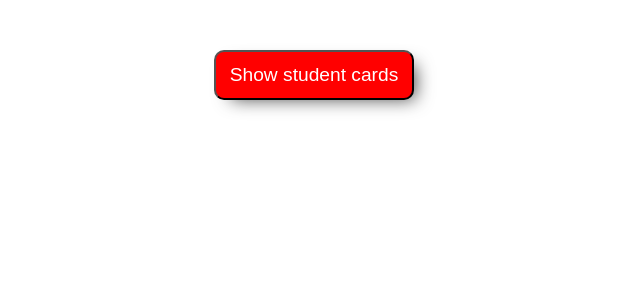
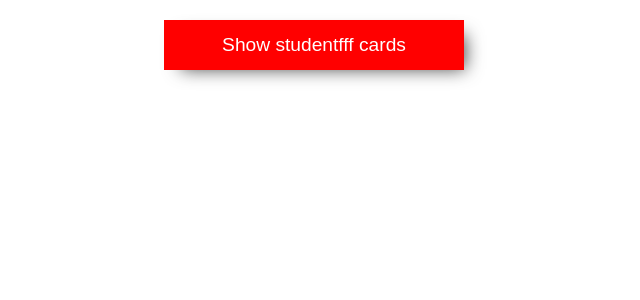
Before and after one commit to TomaszHanasz/studentcard, a React (Create React App) app: page / in a window 1280 px wide. Shown: the top 300 px of the page, without its empty margins (326-966 px from the left). Built offline with nearby package versions, Linux system fonts and the light colour scheme; the HTML template or start-up script is replaced by a standard one.

Commit message:
dropdown menu updated

```diff
--- a/src/components/studentCard/StudentCard.jsx
+++ b/src/components/studentCard/StudentCard.jsx
@@ -41,10 +41,12 @@ const StudentCard = () => {
 
   return (
     <>
-      <button onClick={onMenuClick} className="menuBtn">
-        Show student cards
-      </button>
-      {showMenu && <div className="cards">{createStudentCard}</div>}
+      <div className="dropdown">
+        <button onClick={onMenuClick} className="menuBtn">
+          Show studentfff cards
+        </button>
+        {showMenu && <div className="cards">{createStudentCard}</div>}
+      </div>
     </>
   );
 };
--- a/src/components/studentCard/studentCard.style.css
+++ b/src/components/studentCard/studentCard.style.css
@@ -5,9 +5,8 @@
   align-items: center;
   width: 300px;
   height: 125px;
-  background-color: red;
-  margin: 5px;
-  border-radius: 20px;
+  background-color: rgb(230, 102, 102);
+  border: 2px rgb(255, 0, 0) solid;
   box-shadow: 9px 7px 18px 0px rgba(0, 0, 0, 0.75);
   -webkit-box-shadow: 9px 7px 18px 0px rgba(0, 0, 0, 0.75);
   -moz-box-shadow: 9px 7px 18px 0px rgba(0, 0, 0, 0.75);
@@ -43,17 +42,14 @@ ul {
 }
 
 .menuBtn {
-  position: relative;
-  margin: 50px auto;
   margin-bottom: 0;
-  display: block;
   background-color: red;
   color: white;
+  border: none;
   font-size: 1.2rem;
   line-height: 2.2rem;
-  width: 200px;
+  width: 300px;
   height: 50px;
-  border-radius: 10px;
   box-shadow: 9px 7px 18px -8px rgba(0, 0, 0, 0.75);
   -webkit-box-shadow: 9px 7px 18px -8px rgba(0, 0, 0, 0.75);
   -moz-box-shadow: 9px 7px 18px -8px rgba(0, 0, 0, 0.75);
@@ -63,4 +59,13 @@ ul {
   display: flex;
   flex-direction: column;
   position: absolute;
+  padding: 0;
 }
+
+.dropdown {
+  display: block;
+  margin: 0 auto;
+  margin-top: 20px;
+  position: relative;
+  width: 300px;
+}
```
